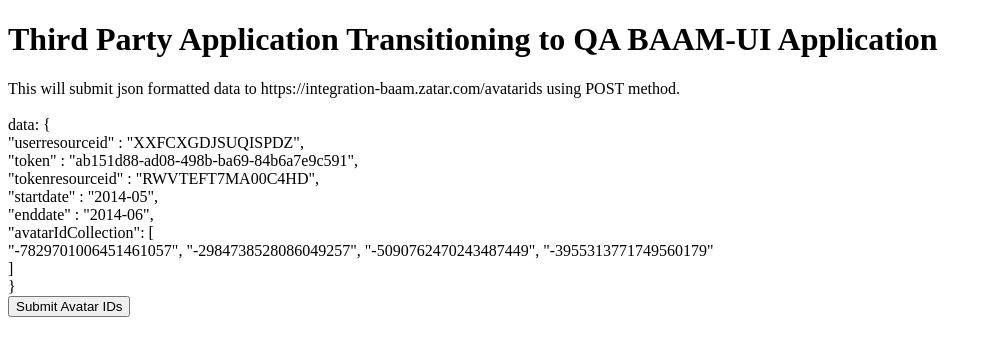
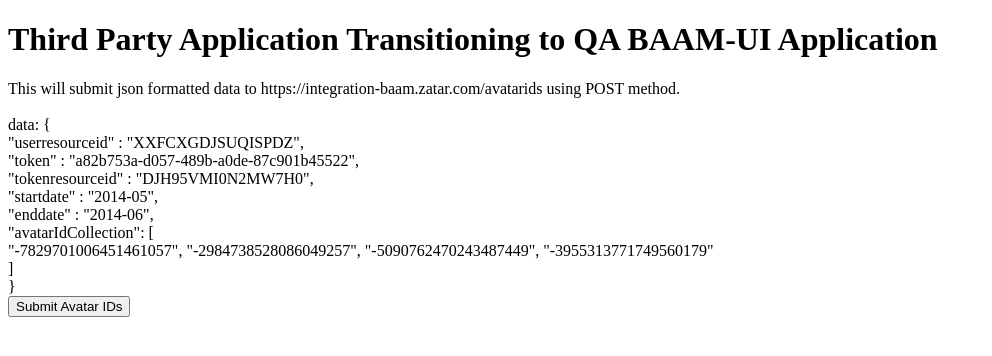
Before and after one commit to c0debreaker/c0debreaker.github.io, a Jekyll site: the page 3rdpartytobaamqa.html, which Jekyll copies as it is, in a window 1280 px wide. Shown: the top 356 px of the page, without its empty margins (0-992 px from the left). Built offline with Jekyll 4.4.1, drawn with Linux system fonts in a browser that asks for light colours; nearby versions of some CDN libraries; a script that is not in the unit is left out; comment, search, counter and statistics services are not loaded.

Commit message:
new token

```diff
--- a/3rdpartytobaamqa.html
+++ b/3rdpartytobaamqa.html
@@ -21,8 +21,8 @@
                             headers: { 'Content-Type': 'application/json' },
                             data: {
                                 "userresourceid" : "XXFCXGDJSUQISPDZ",
-                                "token" : "ab151d88-ad08-498b-ba69-84b6a7e9c591",
-                                "tokenresourceid" : "RWVTEFT7MA00C4HD",
+                                "token" : "a82b753a-d057-489b-a0de-87c901b45522",
+                                "tokenresourceid" : "DJH95VMI0N2MW7H0",
                                 "startdate" : "2014-05",
                                 "enddate" : "2014-06",
                                 "avatarIdCollection": [
@@ -50,8 +50,8 @@
         <br/>
         data: {<br/>
         "userresourceid" : "XXFCXGDJSUQISPDZ",<br/>
-        "token" : "ab151d88-ad08-498b-ba69-84b6a7e9c591",<br/>
-        "tokenresourceid" : "RWVTEFT7MA00C4HD",<br/>
+        "token" : "a82b753a-d057-489b-a0de-87c901b45522",<br/>
+        "tokenresourceid" : "DJH95VMI0N2MW7H0",<br/>
         "startdate" : "2014-05",<br/>
         "enddate" : "2014-06",<br/>
         "avatarIdCollection": [<br/>
```
